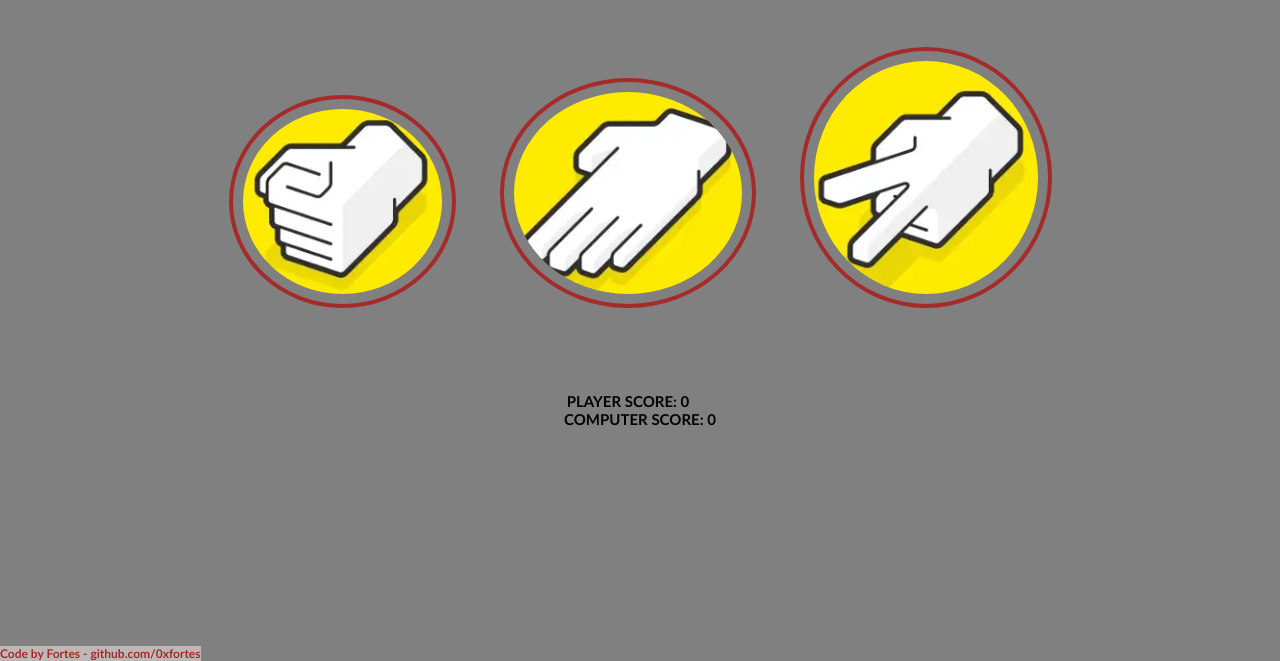
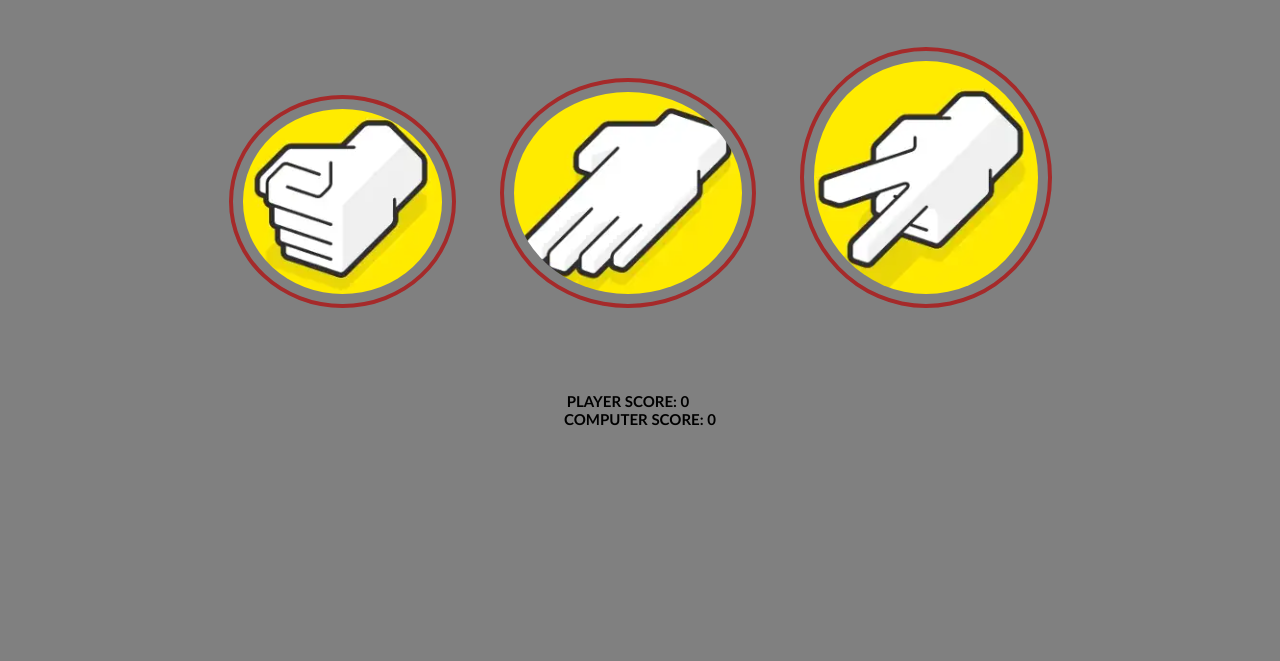
Before and after one commit to 0xfortes/rockPaperScissors, a plain HTML site: page index.html in a window 1280 px wide. Shown: the part 139-800 px from the top of the page. Drawn offline with Linux system fonts and the light colour scheme.

Commit message:
removed html footer and css associated

```diff
--- a/index.html
+++ b/index.html
@@ -37,10 +37,5 @@
     <div class="resultmsg">
         <p></p>
     </div>
-
-
-    <footer>
-        Code by Fortes - github.com/0xfortes
-    </footer>
 </body>
 </html>
--- a/style.css
+++ b/style.css
@@ -92,17 +92,6 @@ body {
 
 }
 
-footer {
-    background-color: rgb(190, 183, 183);
-    position: absolute;
-    color: brown;
-    font-family: 'Trebuchet MS', sans-serif;
-    font-weight: bold;
-    font-size: 12px;
-    bottom: 0;
-
-}
-
 .green {
     color: green;
 }
```
